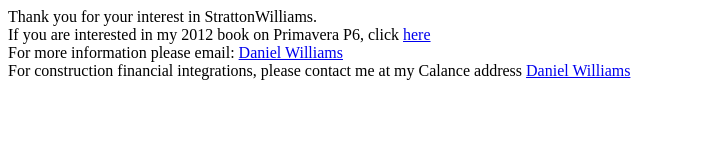
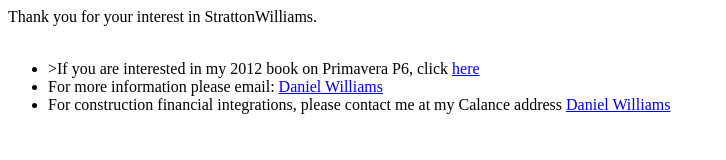
Before and after one commit to dlwiii/strattonwilliams.github.io, a plain HTML site: page index.html in a window 1280 px wide. Shown: the whole page, without its empty margins (0-726 px from the left). Drawn offline with Linux system fonts and the light colour scheme.

Commit message:
Update index.html

```diff
--- a/index.html
+++ b/index.html
@@ -4,8 +4,12 @@
 </head>
 <body background-image: url("leaves.png")>
 Thank you for your interest in StrattonWilliams.<br/>
-If you are interested in my 2012 book on Primavera P6, click <a href=http://tiny.cc/p6book>here</a><br/>
-For more information please email: <a href="mailto:dlwiii@gmail.com?subject=StrattonWilliams">Daniel Williams</a>
+  <br/>
+  <ul>
+<li>>If you are interested in my 2012 book on Primavera P6, click <a href=http://tiny.cc/p6book>here</a><br/>
+</li><li>For more information please email: <a href="mailto:dlwiii@gmail.com?subject=StrattonWilliams">Daniel Williams</a>
 <br/>
-  For construction financial integrations, please contact me at my Calance address <a href="mailto:dwilliams@calance.com?subject=StrattonWilliams">Daniel Williams</a>
+</li><li>  For construction financial integrations, please contact me at my Calance address <a href="mailto:dwilliams@calance.com?subject=StrattonWilliams">Daniel Williams</a>
+</li>
+    </ul>
 </body>
```
